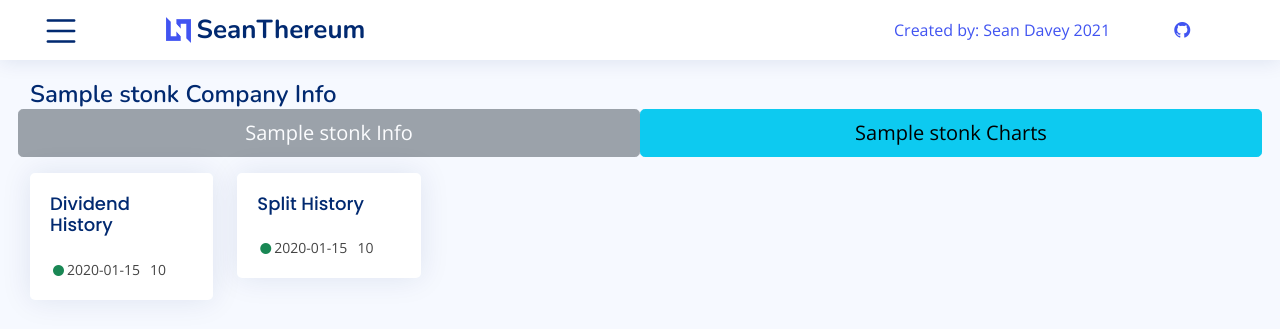
After one commit to RH-sdavey/SeanCoin, a Flask app: template templates/company_info.html in a window 1280 px wide. The commit adds this page. Shown: the top 329 px of the page. Run offline with Flask 2, Linux system fonts and the light colour scheme; the template is opened without the code that fills it: most values are stand-ins (such as "Sample title", 1, 10 or a date in 2020); parts of the project's set-up code (start-up, migrations or seed data) failed here and were passed over; some libraries are stand-ins or nearby versions.

Commit message:
Split Company Info and Stock Charts
This commit was largely focussed around splitting the company info (prev. in a datatable) from the stock performance charts

Among other changes/improvements

 - Now for stonk* pages a new Stonk object is created, immediately populated from y_finance object and worked with directly instead of interacting with scraper object every time (large performance improvement)

 - new company_info.html page
 - new lib.py to keep data objects away from logic (may change to dataclass in future)

 - quite large improvements to dicts full of stonk data that are being passed around. consolidation and renaming of keys to be clearer

```diff
--- /dev/null
+++ b/backend/lib.py
@@ -0,0 +1,70 @@
+company_columns = [
+    'sector',
+    'fullTimeEmployees',
+    'longBusinessSummary',
+    'website',
+    'industry',
+    'currency',
+    'exchangeTimezoneName'
+]
+current_stock_columns = [
+    'currentPrice',
+    'previousClose',
+    'open',
+    'dayLow',
+    'dayHigh',
+    'volume',
+    'floatShares',
+    'sharesOutstanding',
+    'sharesShort',
+    'shortRatio'
+]
+historical_stock_columns = [
+    'fiftyDayAverage',
+    'twoHundredDayAverage',
+    'fiftyTwoWeekHigh',
+    'fiftyTwoWeekLow',
+    'averageVolume10days',
+    'impliedSharesOutstanding'
+]
+financials_columns = [
+    'marketCap',
+    'totalCash',
+    'totalDebt',
+    'totalCashPerShare',
+    'totalRevenue',
+    'revenuePerShare',
+    'grossProfits',
+    'forwardPE',
+    'profitMargins',
+    'revenueGrowth',
+    'operatingMargins',
+    'freeCashflow',
+    'debtToEquity'
+]
+dividend_split_columns = [
+    'lastDividendValue',
+    'lastSplitFactor'
+]
+holders_columns = [
+    'heldPercentInstitutions',
+    'heldPercentInsiders'
+]
+logo_columns = [
+    'logo_url'
+]
+all_crypto = {
+    "eth": "ETH-USD",
+    "btc": 'BTC-USD',
+    "lrc": 'LRC-USD',
+    "bnb": 'BNB-USD',
+    "usdt": 'USDT-USD',
+    "sol": 'SOL1-USD',
+    "ada": 'ADA-USD',
+    "dot": 'DOT1-USD',
+    "doge": 'DOGE-USD',
+    "shib": 'SHIB-USD',
+    "ltc": 'LTC-USD',
+    "matic": 'MATIC-USD',
+    "mana": 'MANA-USD',
+}
--- a/flask_application.py
+++ b/flask_application.py
@@ -10,11 +10,11 @@ from backend.backend import (
     normalize_balance,
     calc_perc_of_transactions,
     calc_val_of_all_transactions_in_blocks,
-    price_chart_info,
-    stonk_table_info,
-    all_crypto as ac
+    pandas_price_data,
+    yfinance_data,
+    div_and_split
 )
-
+from backend.lib import all_crypto as ac
 
 bc = BlockChain()
 seanCoin = Flask(__name__)
@@ -93,7 +93,7 @@ def account(account):
 
 @seanCoin.route("/coin-charts/<coin>")
 def coin_charts(coin):
-    pass_dict = price_chart_info(coin, crypto=True)
+    pass_dict = pandas_price_data(coin, crypto=True)
     return render_template(
         "crypto_charts.html",
         data=pass_dict
@@ -102,11 +102,22 @@ def coin_charts(coin):
 
 @seanCoin.route("/stonk-charts/<stonk>")
 def stonk_charts(stonk):
-    pass_dict = price_chart_info(stonk)
-    tab_data, finance_data = stonk_table_info(stonk)
+    pass_dict = pandas_price_data(stonk)
+    stonk = yfinance_data(stonk)
     return render_template(
         "stonk_charts.html",
         data=pass_dict,
-        tab_data=tab_data,
-        finance_data=finance_data
+        stonk=stonk,
+        getattr=getattr
     )
+
+
+@seanCoin.route("/stonk_info/<stonk>")
+def stonk_info(stonk):
+    dividend, split = div_and_split(stonk)
+    return render_template(
+        "company_info.html",
+        stonk=stonk,
+        dividend_hist=dividend,
+        split_hist=split
+    )
--- a/static/assets/css/style.css
+++ b/static/assets/css/style.css
@@ -662,3 +662,44 @@ h1, h2, h3, h4, h5, h6 {
 .sidebar-nav .nav-content a.active i {
   background-color: #4154f1;
 }
+
+/* Activity */
+ .activity {
+  font-size: 14px;
+}
+ .activity .activity-item .activite-label {
+  color: #888;
+  position: relative;
+  flex-shrink: 0;
+  flex-grow: 0;
+  min-width: 64px;
+}
+ .activity .activity-item .activite-label::before {
+  content: "";
+  position: absolute;
+  right: -11px;
+  width: 4px;
+  top: 0;
+  bottom: 0;
+  background-color: #eceefe;
+}
+ .activity .activity-item .activity-badge {
+  margin-top: 3px;
+  z-index: 1;
+  font-size: 11px;
+  line-height: 0;
+  border-radius: 50%;
+  flex-shrink: 0;
+  border: 3px solid #fff;
+  flex-grow: 0;
+}
+ .activity .activity-item .activity-content {
+  padding-left: 10px;
+  padding-bottom: 20px;
+}
+ .activity .activity-item:first-child .activite-label::before {
+  top: 5px;
+}
+ .activity .activity-item:last-child .activity-content {
+  padding-bottom: 0;
+}
--- a/templates/base.html
+++ b/templates/base.html
@@ -89,7 +89,7 @@
             <ul id="stonk-nav" class="nav-content collapse " data-bs-parent="#sidebar-nav">
                 <li>
                     <a href="{{ url_for('stonk_charts', stonk='GME') }}">
-                        <i class="bi bi-circle"></i><span>GameStop</span>
+                        <i class="bi bi-circle"></i><span>GME</span>
                     </a>
                 </li>
                 <li>
@@ -99,7 +99,7 @@
                 </li>
                 <li>
                     <a href="{{ url_for('stonk_charts', stonk='BB') }}">
-                        <i class="bi bi-circle"></i><span>BlackBerry</span>
+                        <i class="bi bi-circle"></i><span>BB</span>
                     </a>
                 </li>
                 <li>
@@ -114,7 +114,7 @@
                 </li>
                 <li>
                     <a href="{{ url_for('stonk_charts', stonk='HOOD') }}">
-                        <i class="bi bi-circle"></i><span>RobinHood (BOO!)</span>
+                        <i class="bi bi-circle"></i><span>HOOD</span>
                     </a>
                 </li>
             </ul>
--- /dev/null
+++ b/templates/company_info.html
@@ -0,0 +1,55 @@
+{% extends 'base.html' %}
+
+{% block mainTitleSpan %}
+<div class="row">
+    <h1>{{ stonk|capitalize }} Company Info</h1>
+    <a href="{{ url_for('stonk_info', stonk=stonk) }}" class="btn btn-secondary btn-lg col-lg-6 disabled" role="button" aria-disabled="true">{{ stonk|capitalize }} Info</a>
+    <a href="{{ url_for('stonk_charts', stonk=stonk) }}" class="btn btn-info btn-lg col-lg-6" role="button">{{ stonk|capitalize }} Charts</a>
+</div>
+{% endblock %}
+
+
+{% block crumbs %}
+{% endblock %}
+
+{% block body %}
+<div class="row">
+</div>
+<div class="row">
+    <div class="col-lg-2">
+      <!-- Recent Activity -->
+      <div class="card">
+        <div class="card-body">
+          <h5 class="card-title">Dividend History</h5>
+          {% for time, amount in dividend_hist.items() %}
+          <div class="activity">
+            <div class="activity-item d-flex">
+              <i class='bi bi-circle-fill activity-badge text-success align-self-start'></i>
+              <div class="activity-label">{{ time }}</div>
+              <div class="activity-content">{{ amount }}</div>
+            </div>
+          </div>
+          {% endfor %}
+        </div>
+      </div><!-- End Recent Activity -->
+    </div>
+    <div class="col-lg-2">
+      <!-- Recent Activity -->
+      <div class="card">
+        <div class="card-body">
+          <h5 class="card-title">Split History</h5>
+          {% for time, amount in split_hist.items() %}
+          <div class="activity">
+            <div class="activity-item d-flex">
+              <i class='bi bi-circle-fill activity-badge text-success align-self-start'></i>
+              <div class="activity-label">{{ time }}</div>
+              <div class="activity-content">{{ amount }}</div>
+            </div>
+          </div>
+          {% endfor %}
+        </div>
+      </div><!-- End Recent Activity -->
+    </div>
+</div>
+
+{% endblock %}
```
Also changed, not shown: backend/backend.py (+10 -112 lines), static/assets/js/seancoin_charts.js (+25 -24 lines), stonk.py (added, +35 -0 lines), templates/carousel.html (deleted, +0 -33 lines), templates/stonk_charts.html (+78 -65 lines).
